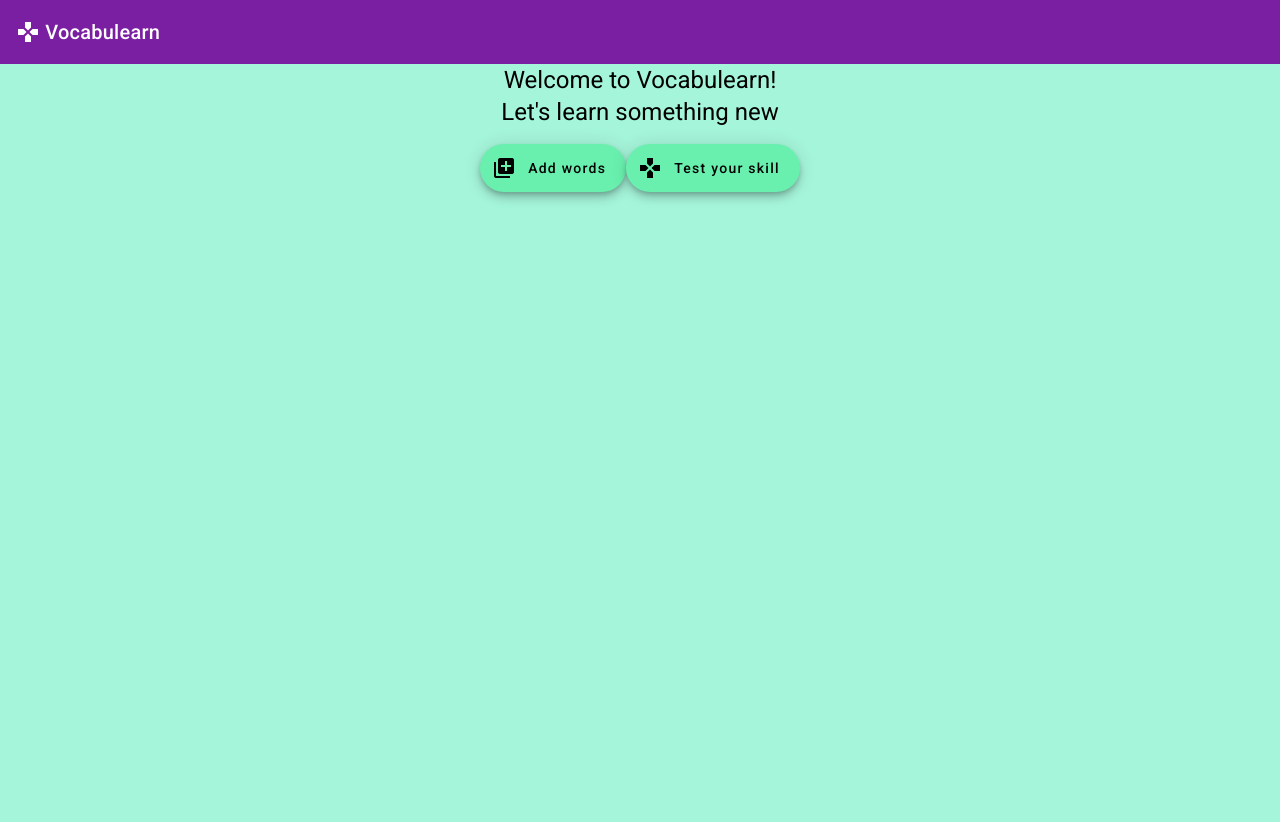
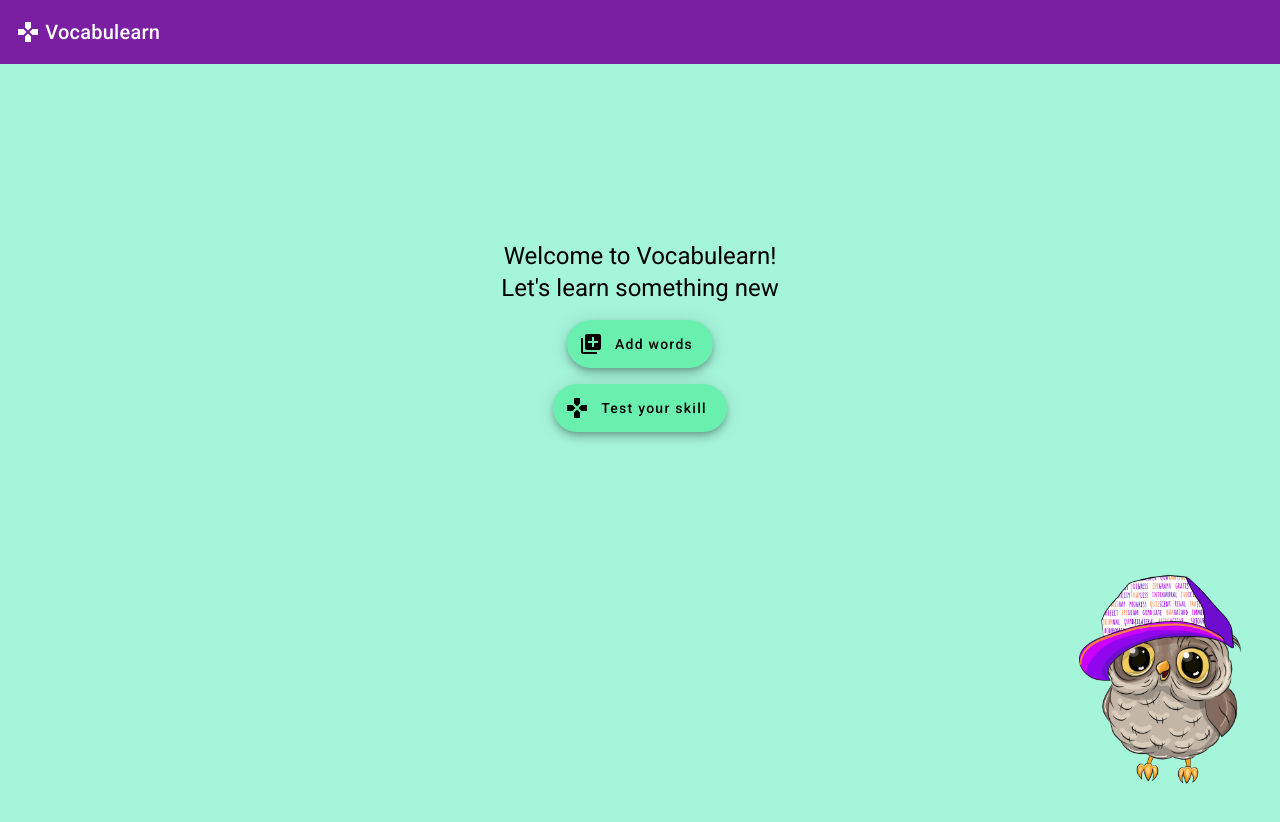
Before and after one commit to Vavuz/Vocabulearn, an Angular app: page /Home in a window 1280 px wide. Shown: the top 822 px of the page. Built offline with nearby package versions, Linux system fonts and the light colour scheme.

Commit message:
Add cute image

```diff
--- a/src/app/app.component.html
+++ b/src/app/app.component.html
@@ -3,3 +3,4 @@
   <span>&nbsp;Vocabulearn</span>
 </mat-toolbar>
 <router-outlet></router-outlet>
+<img src="../../assets/images/vocab.png">
--- a/src/app/app.component.scss
+++ b/src/app/app.component.scss
@@ -1,3 +1,10 @@
 mat-toolbar:hover {
     cursor: pointer;
 }
+
+img {
+    width: 15rem;
+    position: fixed;
+    right: 0;
+    bottom: 0;
+}
--- a/src/app/home/home.component.html
+++ b/src/app/home/home.component.html
@@ -4,10 +4,10 @@
         Welcome to Vocabulearn!<br>
         Let's learn something new
       </h1>
-      <button mat-fab extended class="new-word" routerLink="/Add-words">
+      <button mat-fab extended class="add-words" routerLink="/Add-words">
           <mat-icon>library_add</mat-icon>
           Add words
-      </button>
+      </button><br>
       <button mat-fab extended class="game" routerLink="/Test-skill">
           <mat-icon>games</mat-icon>
           Test your skill
--- a/src/app/home/home.component.scss
+++ b/src/app/home/home.component.scss
@@ -1,8 +1,13 @@
 body {
     background-color: rgb(165, 245, 218);
     text-align: center;
+    overflow: hidden;
 }
 
-content {
-    right: 0;
+.content {
+    padding-top: 11rem;
 }
+
+.add-words {
+    margin-bottom: 1rem;
+}
```
Also changed, not shown: src/assets/images/vocab.png (added).
